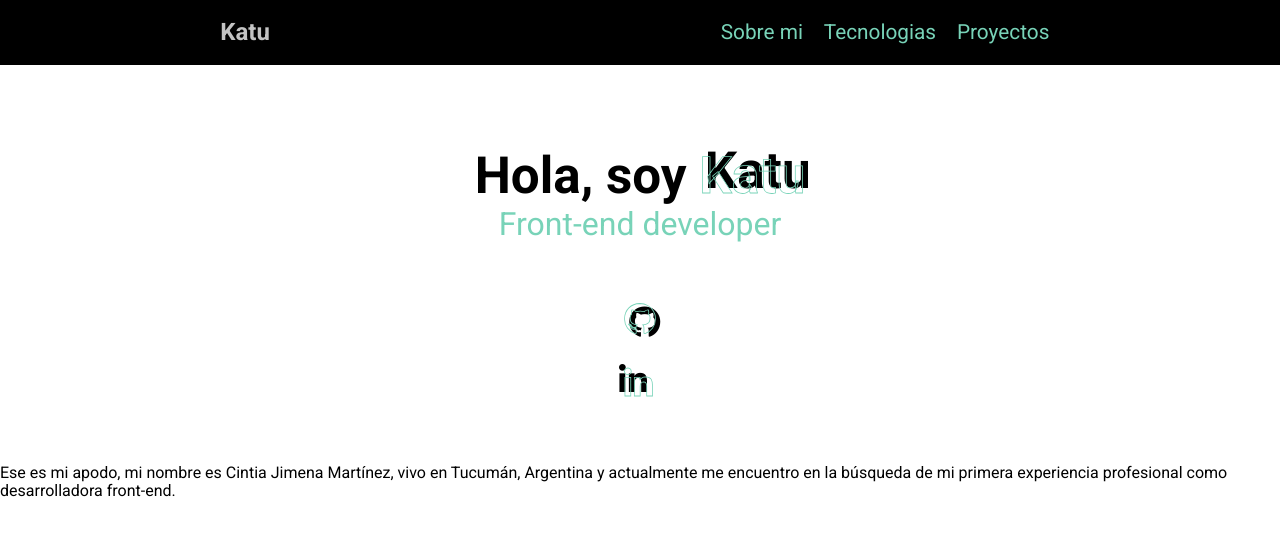
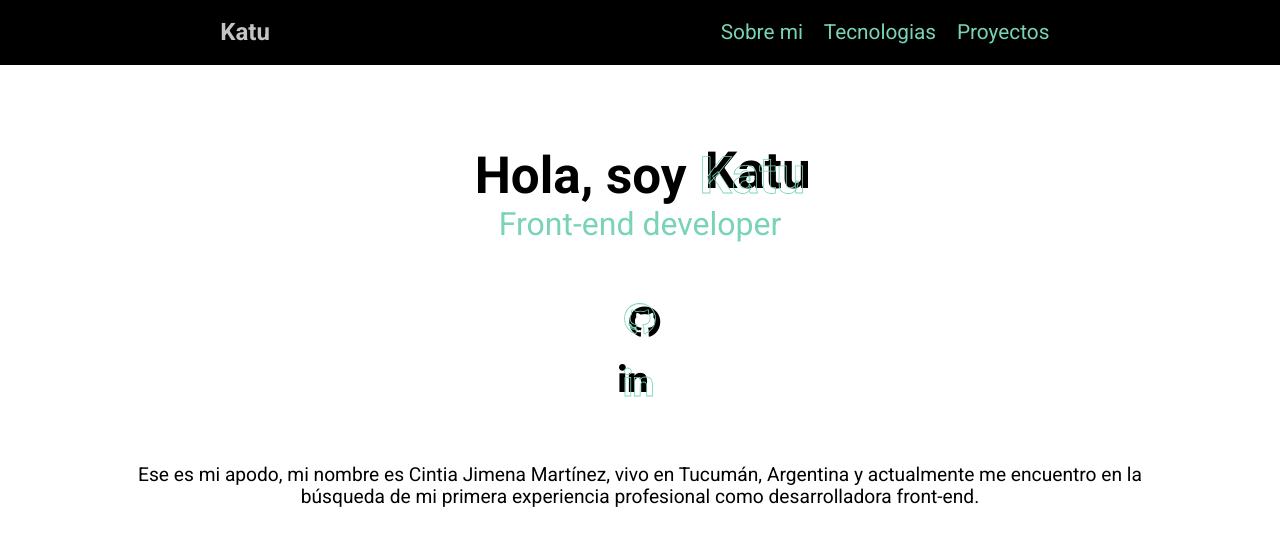
Before and after one commit to KatuGT/Portfolio-katu, a React (Create React App) app: page / in a window 1280 px wide. Shown: the top 546 px of the page. Built offline with nearby package versions, Linux system fonts and the light colour scheme.

Commit message:
Agregadatexto sobre mi

```diff
--- a/src/componentes/Navbar.jsx
+++ b/src/componentes/Navbar.jsx
@@ -42,6 +42,7 @@ const Menu = styled.ul`
   left: ${({ open }) => (open ? "0" : "-100%")};
   background-color: var(--main-clr);
   transition: left 1s ease;
+  z-index: 20000;
 
   @media screen and (min-width: 600px) {
     position: relative;
--- a/src/componentes/SobreMi.jsx
+++ b/src/componentes/SobreMi.jsx
@@ -1,6 +1,10 @@
 import styled from "styled-components";
 
-const WrapperSobreMi = styled.div``;
+const WrapperSobreMi = styled.div`
+display: flex;
+flex-direction: column;
+align-items: center;
+`;
 
 const WrapperTituloRedes = styled.div`
   margin-top: 3em;
@@ -92,7 +96,12 @@ const Redes = styled.div`
   }
 `;
 
-const Presentacion = styled.div``;
+const Presentacion = styled.p`
+    text-align: center;
+    width: 80%;
+    font-size: 1.2em;
+    margin: 0;
+`;
 
 const SobreMi = () => {
   return (
```
